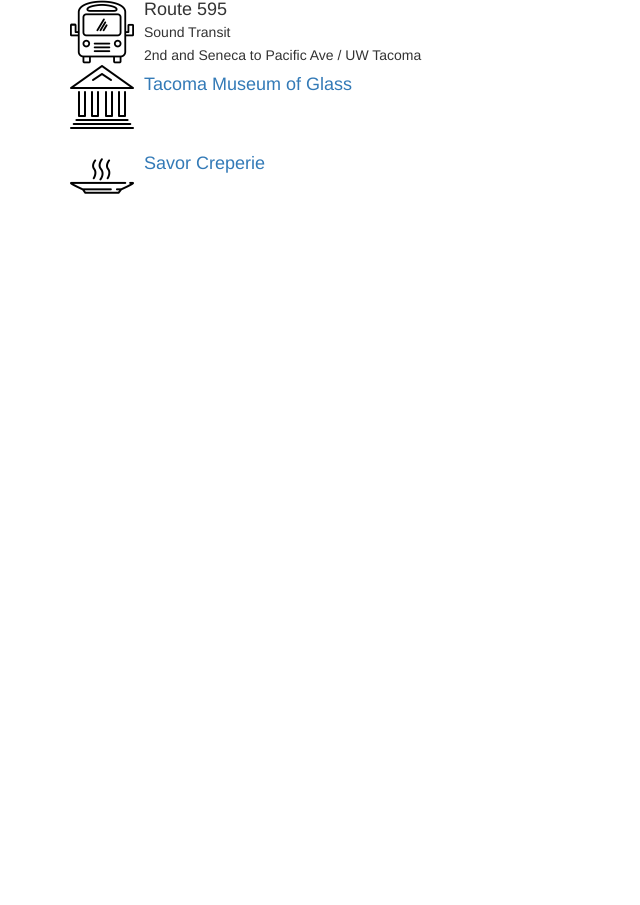
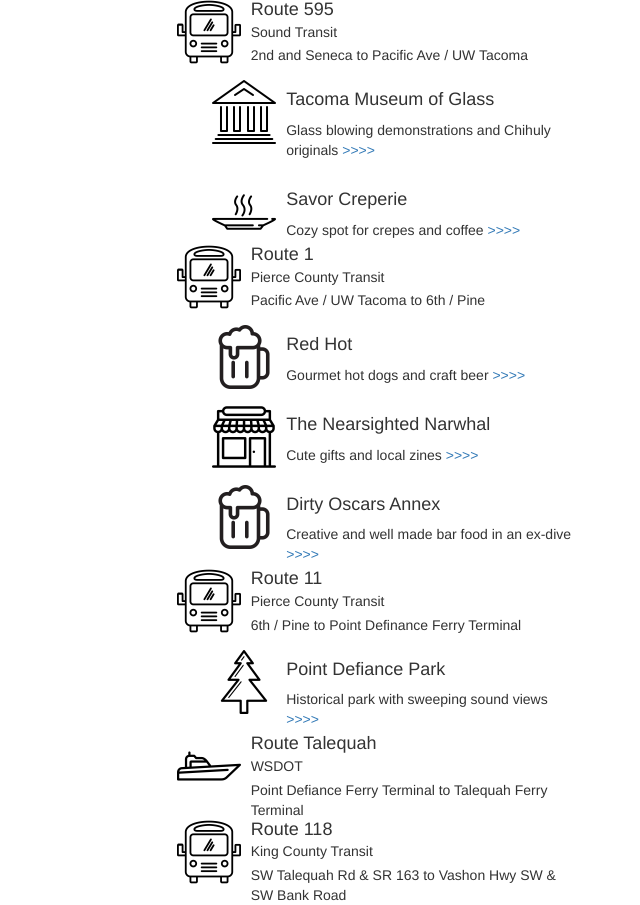
Before and after one commit to bobschriver/transit-dates, a Jekyll site: the page built from _posts/2015-05-26-puget-sound-loop.html, in a window 1280 px wide. Shown: the whole page, without its empty margins (265-905 px from the left). Built offline with Jekyll 4.4.1, drawn with Linux system fonts in a browser that asks for light colours; nearby versions of some CDN libraries.

Commit message:
Fixing some layouts, adding more to post

```diff
--- a/_config.yml
+++ b/_config.yml
@@ -3,7 +3,7 @@
 email: bobschriver@gmail.com
 description: > # this means to ignore newlines until "baseurl:"
     Ideas for day trips using public transit
-baseurl: "/transit-dates" # the subpath of your site, e.g. /blog/
+baseurl: "" # the subpath of your site, e.g. /blog/
 url: "http://bobschriver.github.io" # the base hostname & protocol for your site
 twitter_username: bobschriver
 github_username:  bobschriver
--- a/_layouts/dates.html
+++ b/_layouts/dates.html
@@ -7,14 +7,13 @@
 
     <body>
         <div id="items container-fluid">
-            <div class="col-md-3"></div>
-            <div class="col-md-6">
+            <div class="col-md-4"></div>
+            <div class="col-md-4">
+                <div class="media">
                 {% for item in page.items %}
                 {% if item.type == 'transit' %}
-                {% if prev_attraction == true %}
-                    </div>
-                {% endif %}
-                <div class="transit-item media">
+                <div class="row">
+                    <div class="media col-md-12">
                         <div class="transit-icon media-left">
                             {% if item.transit-type == 'bus' %}
                             <img src="{{ site.baseurl }}/assets/bus.png" class="media-object" style="width: 64px; height: 64px;"></img>
@@ -32,38 +31,41 @@
                             {{ item.start-location }} to {{item.end-location}}
                         </div>
                     </div>
+                </div>
                 {% elsif item.type == 'attraction' %}
                 {% if prev_attraction == false %}
                 {% assign prev_attraction = true %}
                 {% assign accordion_id = accordion_id + 1 %}
+                {% endif %}
+                <div class="row">
+                    <div class="col-md-1"></div>
+                    <div class="media col-md-11">
                         <div id="{{ accordion_id }}" role="tablist">
-                {% endif %}
-                    <div class="media">
                             <div class="media-left">
                                 <img src="{{ site.baseurl }}/assets/{{ item.attraction-type }}.png" class="media-object" style="width: 64px; height: 64px;"></img>
                             </div>
                             <div class="media-body">
                                 <div class="media-heading" role="tab">
                                     <h4>
+                                        {{ item.name }}
+                                    </h4>
+                                    {{ item.short-description }}
                                     <a data-toggle="collapse" data-parent="{{ accordion_id }}" href="#{{ item.id }}">
-                                    {{ item.name }}
+                                        >>>>
                                     </a>
-                            </h4>
+                                </div>
+                                <div id="{{ item.id }}" class="collapse">
+                                    {{ item.description }}
                                 </div>
                             </div>
                         </div>
-                    <div id="{{ item.id }}" class="collapse">
-                        <div class="panel-body">
-                            {{ item.description }}
                     </div>
                 </div>
                 {% endif %}
                 {% endfor %}
             </div>
-            {% if prev_attraction == true %}
         </div>
-            {% endif %}
-            <div class="col-md-3"></div>
+            <div class="col-md-4"></div>
         </div>
     </body>
 </html>
--- a/_posts/2015-05-26-puget-sound-loop.html
+++ b/_posts/2015-05-26-puget-sound-loop.html
@@ -16,10 +16,68 @@
       attraction-type: museum
       id: "museum-of-glass"
       name: "Tacoma Museum of Glass"
+      short-description: "Glass blowing demonstrations and Chihuly originals"
       description: "Glass!"
     - type: attraction
       attraction-type: restaurant
       id: "savor-creperie"
       name: "Savor Creperie"
+      short-description: "Cozy spot for crepes and coffee"
       description: "Eat Crepes!"
+    - type: transit
+      transit-type: bus
+      transit-agency: "Pierce County Transit"
+      route-number: "1"
+      start-location: "Pacific Ave / UW Tacoma"
+      end-location: "6th / Pine"
+      link: "http://google.com"
+      map: "http://google.com"
+    - type: attraction
+      attraction-type: bar
+      id: "red-hot"
+      name: "Red Hot"
+      short-description: "Gourmet hot dogs and craft beer"
+      description: "Tacoma Dawg"
+    - type: attraction
+      attraction-type: store
+      id: "nearsighted-narwhal"
+      name: "The Nearsighted Narwhal"
+      short-description: "Cute gifts and local zines"
+      description: "Narwhal!"
+    - type: attraction
+      attraction-type: bar
+      id: "dirty-oscars"
+      name: "Dirty Oscars Annex"
+      short-description: "Creative and well made bar food in an ex-dive"
+      description: "Elvis Burger"
+    - type: transit
+      transit-type: bus
+      transit-agency: "Pierce County Transit"
+      route-number: "11"
+      start-location: "6th / Pine"
+      end-location: "Point Definance Ferry Terminal"
+      link: "http://google.com"
+      map: "http://google.com"
+    - type: attraction
+      attraction-type: park
+      id: "point-defiance"
+      name: "Point Defiance Park"
+      short-description: "Historical park with sweeping sound views"
+      description: "Cute!"
+    - type: transit
+      transit-type: ferry
+      transit-agency: "WSDOT"
+      route-number: "Talequah"
+      start-location: "Point Defiance Ferry Terminal"
+      end-location: "Talequah Ferry Terminal"
+      link: "http://google.com"
+      map: "http://google.com"
+    - type: transit
+      transit-type: bus
+      transit-agency: "King County Transit"
+      route-number: "118"
+      start-location: "SW Talequah Rd & SR 163"
+      end-location: "Vashon Hwy SW & SW Bank Road"
+      link: "http://google.com"
+      map: "http://google.com"
 ---
--- a/_sass/_dates.scss
+++ b/_sass/_dates.scss
@@ -6,3 +6,7 @@
 
 .transit-description {
 }
+
+.item-description-link {
+    float:left;
+}
```
Lines whose indentation alone changed are shown as unchanged.
